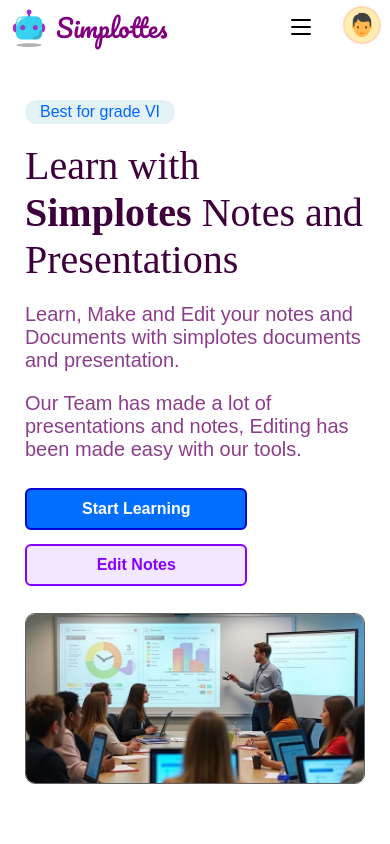
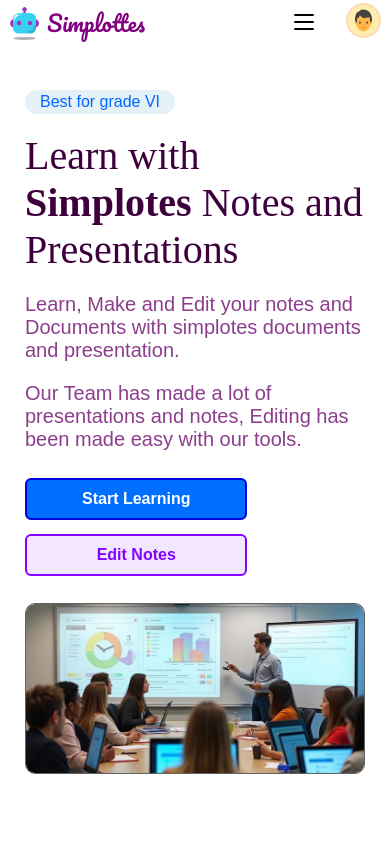
Before and after one commit to RedDev-Ahmed/Simplottes.edu, a plain HTML site: page index.html in a window 390 px wide. Shown: the top 844 px of the page. Drawn offline with Linux system fonts and the light colour scheme; a web font is replaced by a local one.

Commit message:
Update styles.css

```diff
--- a/styles.css
+++ b/styles.css
@@ -1033,6 +1033,33 @@ footer{
 }
 
 @media (max-width: 440px) {
+  body{
+    padding: 90px 0 0 0;
+  }
+
+  header{
+    height: 40px;
+  }
+
+  .left-spacer{
+    font-size: 22px;
+  }
+
+  .logo-img{
+    height: 35px;
+    margin: 0 5px 0 5px;
+  }
+
+  .profile-container{
+    padding: 7px;
+  }
+
+  .profile-img{
+    height: 25px;
+    width: 25px;
+    padding: 3px;
+  }
+
   .edit-notes-btn,
   .start-learn-btn{
     font-size: 16px;
```
